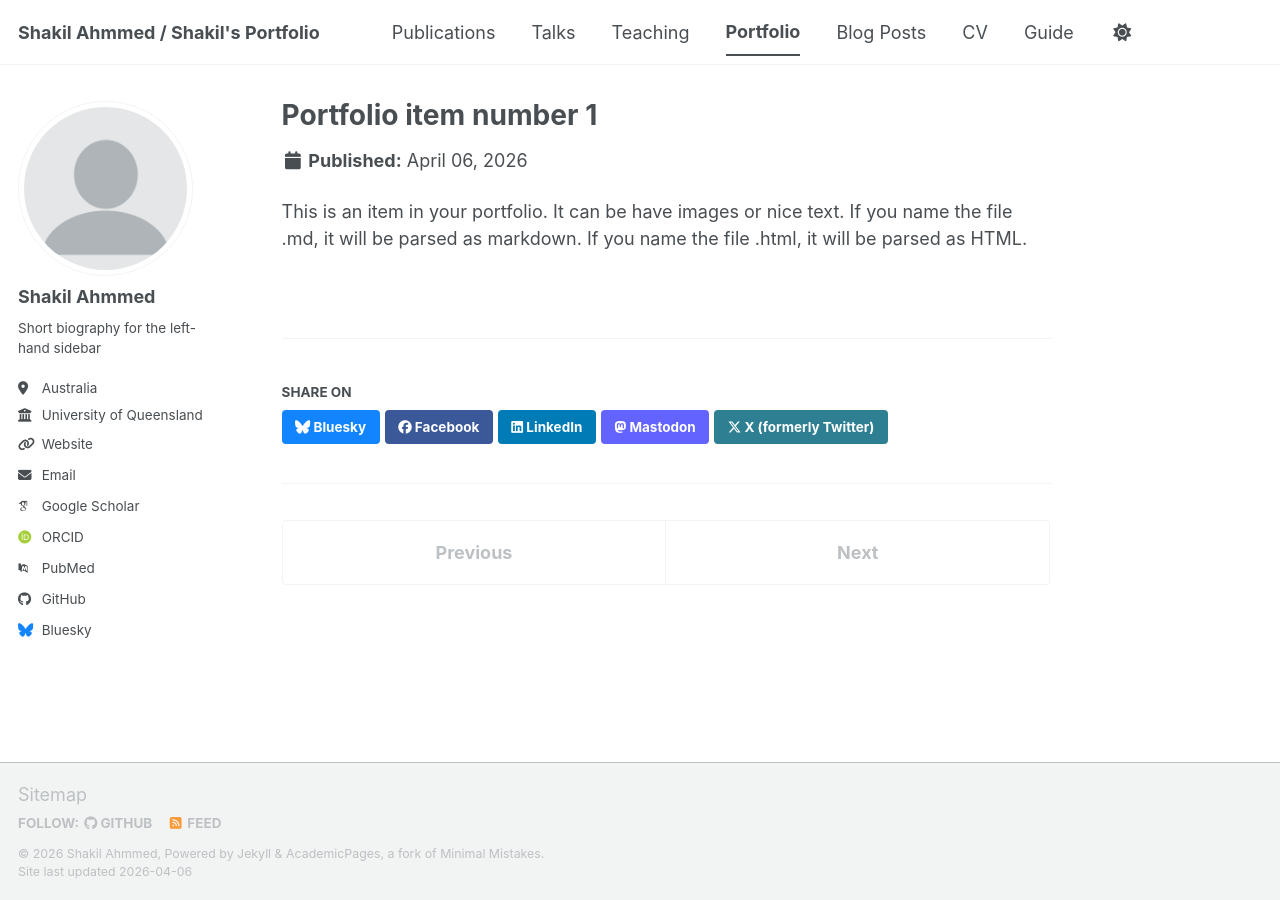
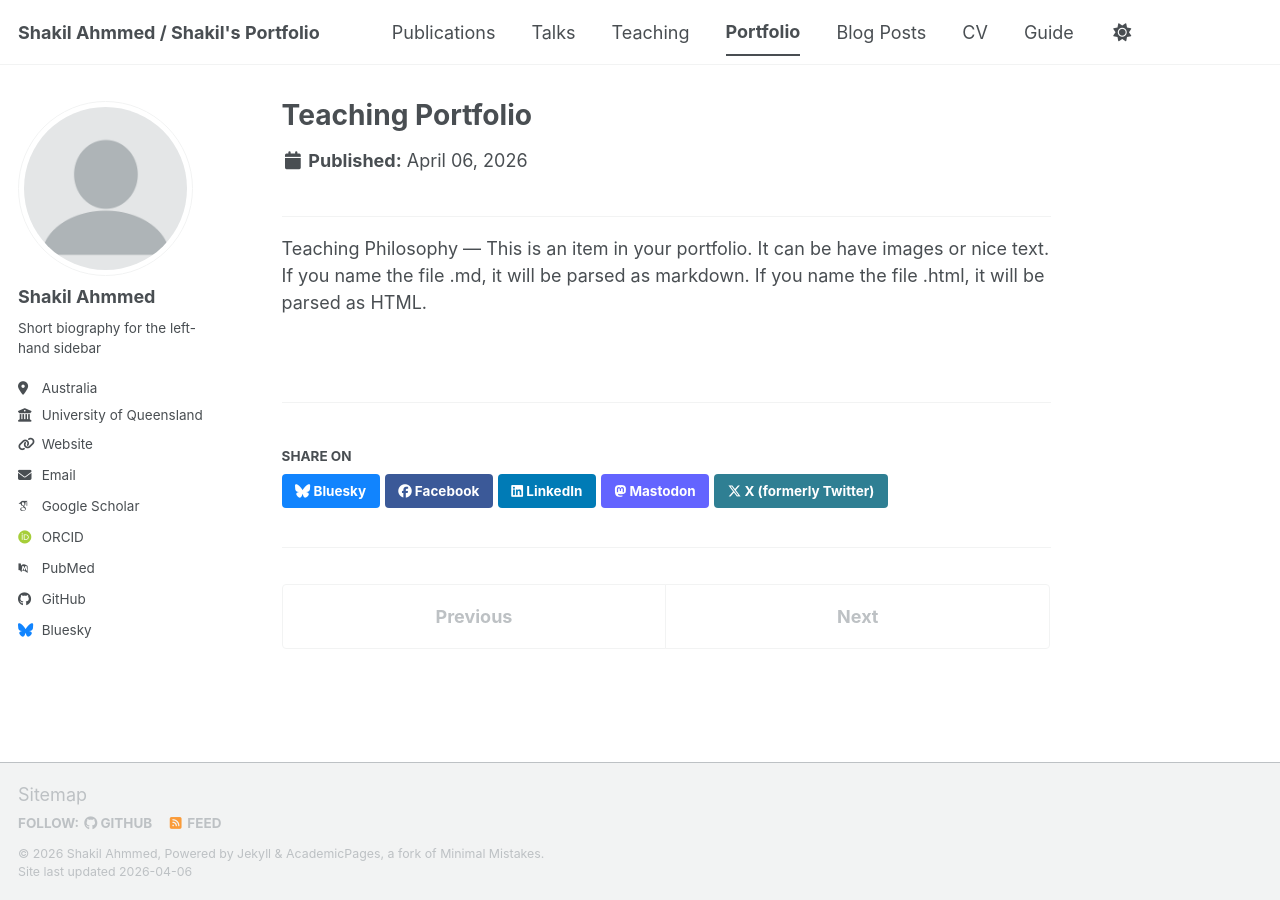
Before and after one commit to ahmmedshakil/ahmmedshakil.github.io, a Jekyll site: the page built from _portfolio/Teaching Portfolio.md, in a window 1280 px wide. Built offline with Jekyll 4.4.1, drawn with Linux system fonts in a browser that asks for light colours; some web fonts are replaced; a script bundle is joined from its source files by our own code; library files that are not in the unit come from our copies.

Commit message:
Update and rename portfolio-1.md to Teaching Portfolio.md

```diff
--- a/_portfolio/portfolio-1.md
+++ b/_portfolio/Teaching Portfolio.md
@@ -1,7 +1,10 @@
 ---
-title: "Portfolio item number 1"
+title: "Teaching Portfolio"
 excerpt: "Short description of portfolio item number 1<br/><img src='/images/500x300.png'>"
 collection: portfolio
 ---
 
+---
+Teaching Philosophy
+---
 This is an item in your portfolio. It can be have images or nice text. If you name the file .md, it will be parsed as markdown. If you name the file .html, it will be parsed as HTML.
```
